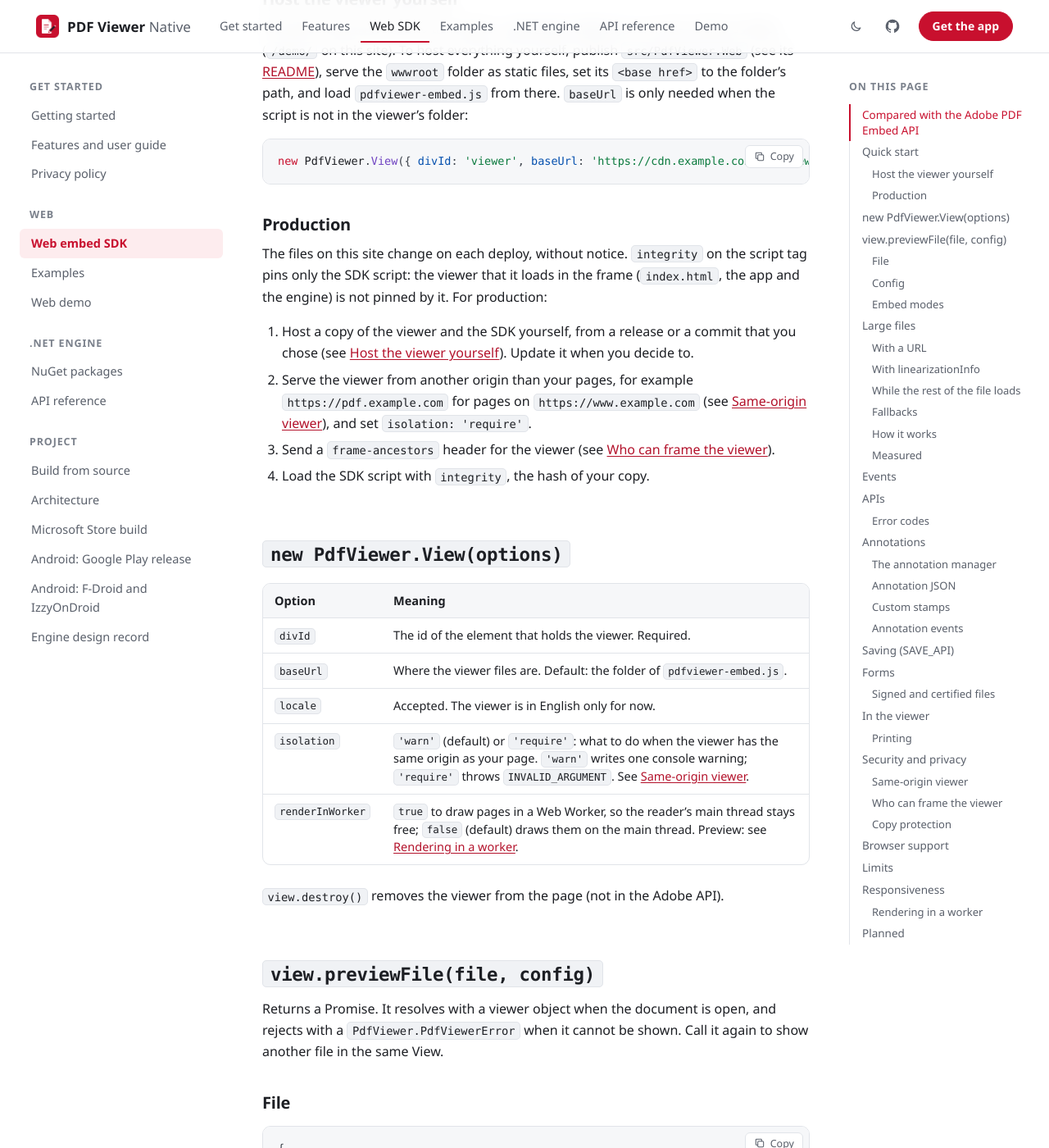
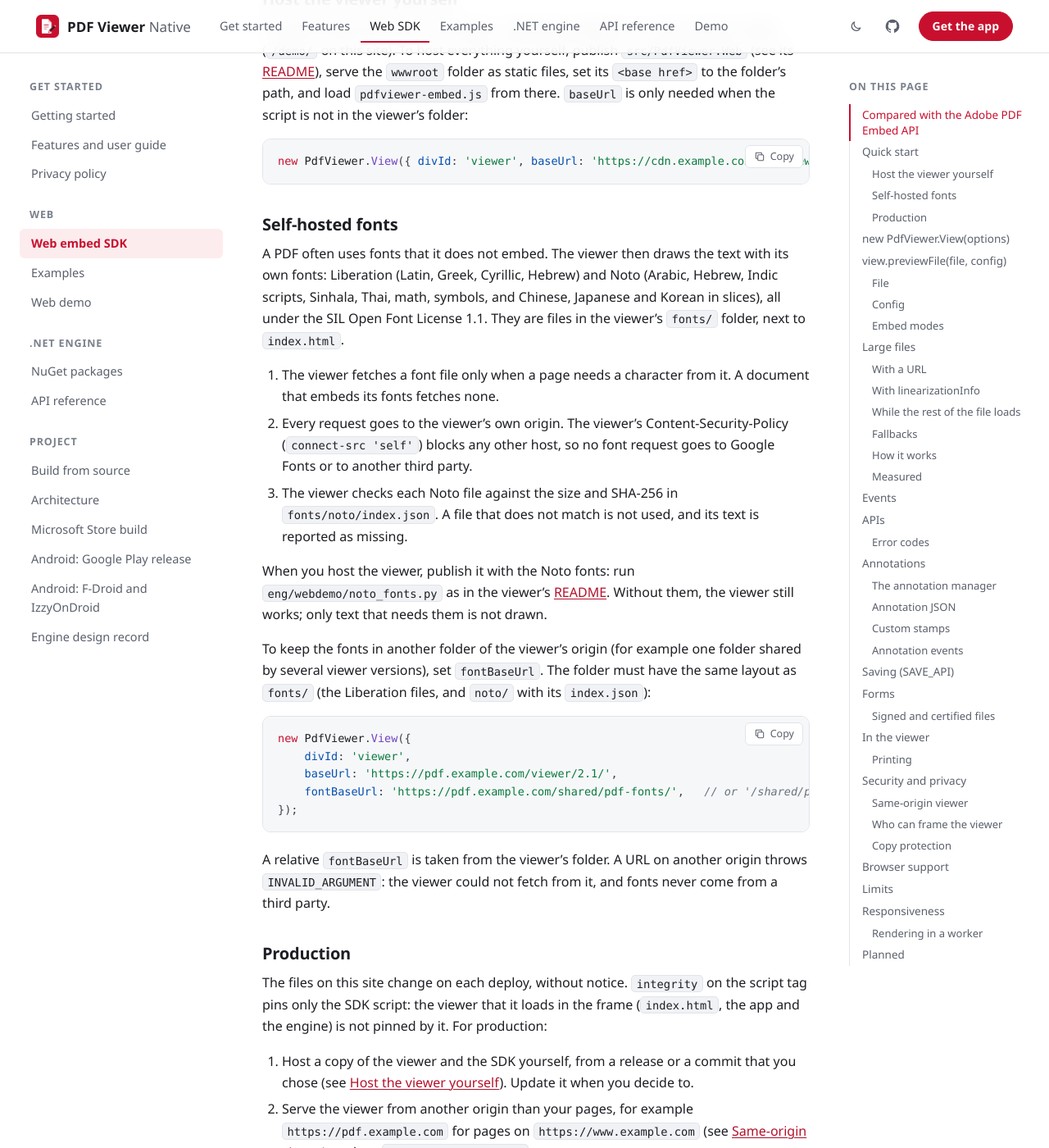
Before and after one commit to ramanacr/pdf-viewer, a Jekyll site: the page built from docs/sdk/index.md, in a window 1280 px wide and 1400 px high, scrolled down 2300 px. Shown: the whole window at 82% size. Built offline with Jekyll 4.4.1, drawn with Linux system fonts in a browser that asks for light colours; some of the changed text lies outside the part shown.

Commit message:
docs: self-hosted Noto fonts for the web demo and the embed SDK
- Web README, building.md (the optional font download step), SDK docs
  (Self-hosted fonts, fontBaseUrl), THIRD_PARTY_NOTICES (Sinhala, Thai).
- ROADMAP: the Noto item is done.

Co-Authored-By: Claude Opus 5.5 <noreply@anthropic.com>

````diff
--- a/docs/sdk/index.md
+++ b/docs/sdk/index.md
@@ -79,6 +79,40 @@ folder:
 new PdfViewer.View({ divId: 'viewer', baseUrl: 'https://cdn.example.com/pdf-viewer/' });
 ```
 
+### Self-hosted fonts
+
+A PDF often uses fonts that it does not embed. The viewer then draws the text with its own
+fonts: Liberation (Latin, Greek, Cyrillic, Hebrew) and Noto (Arabic, Hebrew, Indic scripts,
+Sinhala, Thai, math, symbols, and Chinese, Japanese and Korean in slices), all under the SIL
+Open Font License 1.1. They are files in the viewer's `fonts/` folder, next to `index.html`.
+
+1. The viewer fetches a font file only when a page needs a character from it. A document that
+   embeds its fonts fetches none.
+2. Every request goes to the viewer's own origin. The viewer's Content-Security-Policy
+   (`connect-src 'self'`) blocks any other host, so no font request goes to Google Fonts or to
+   another third party.
+3. The viewer checks each Noto file against the size and SHA-256 in `fonts/noto/index.json`. A
+   file that does not match is not used, and its text is reported as missing.
+
+When you host the viewer, publish it with the Noto fonts: run `eng/webdemo/noto_fonts.py` as in
+the viewer's [README](https://github.com/ramanacr/pdf-viewer/tree/main/src/PdfViewer.Web#run-locally).
+Without them, the viewer still works; only text that needs them is not drawn.
+
+To keep the fonts in another folder of the viewer's origin (for example one folder shared by
+several viewer versions), set `fontBaseUrl`. The folder must have the same layout as `fonts/`
+(the Liberation files, and `noto/` with its `index.json`):
+
+```js
+new PdfViewer.View({
+    divId: 'viewer',
+    baseUrl: 'https://pdf.example.com/viewer/2.1/',
+    fontBaseUrl: 'https://pdf.example.com/shared/pdf-fonts/',   // or '/shared/pdf-fonts/'
+});
+```
+
+A relative `fontBaseUrl` is taken from the viewer's folder. A URL on another origin throws
+`INVALID_ARGUMENT`: the viewer could not fetch from it, and fonts never come from a third party.
+
 ### Production
 
 The files on this site change on each deploy, without notice. `integrity` on the script tag pins
@@ -99,6 +133,7 @@ is not pinned by it. For production:
 | --- | --- |
 | `divId` | The id of the element that holds the viewer. Required. |
 | `baseUrl` | Where the viewer files are. Default: the folder of `pdfviewer-embed.js`. |
+| `fontBaseUrl` | Where the viewer's bundled fonts are: a folder on the viewer's own origin. Default: `fonts/` next to the viewer. See [Self-hosted fonts](#self-hosted-fonts). |
 | `locale` | Accepted. The viewer is in English only for now. |
 | `isolation` | `'warn'` (default) or `'require'`: what to do when the viewer has the same origin as your page. `'warn'` writes one console warning; `'require'` throws `INVALID_ARGUMENT`. See [Same-origin viewer](#same-origin-viewer). |
 | `renderInWorker` | `true` to draw pages in a Web Worker, so the reader's main thread stays free; `false` (default) draws them on the main thread. Preview: see [Rendering in a worker](#rendering-in-a-worker). |
@@ -798,6 +833,8 @@ from a PDF application.
   - The frame's URL carries your page's origin (`?embed=1&mode=…&origin=…`). The viewer accepts
     messages only from its parent window and that origin, and posts only to that origin. If
     another site frames the viewer and names your origin, the browser delivers nothing to it.
+    With `fontBaseUrl`, the URL also has `&fonts=/path/`: the viewer takes it only as a plain
+    absolute path on its own origin (`EmbedFrame.ParseFontBase`), never as another host.
   - The viewer checks every message (`EmbedProtocol` in `src/PdfViewer.Web.Engine/Embed`, with
     unit tests): unknown protocols, versions and types are ignored; bad arguments are refused
     with a code.
````
Also changed, not shown: ROADMAP.md (+0 -2 lines), THIRD_PARTY_NOTICES.md (+3 -1 lines), docs/building.md (+20 -3 lines).
